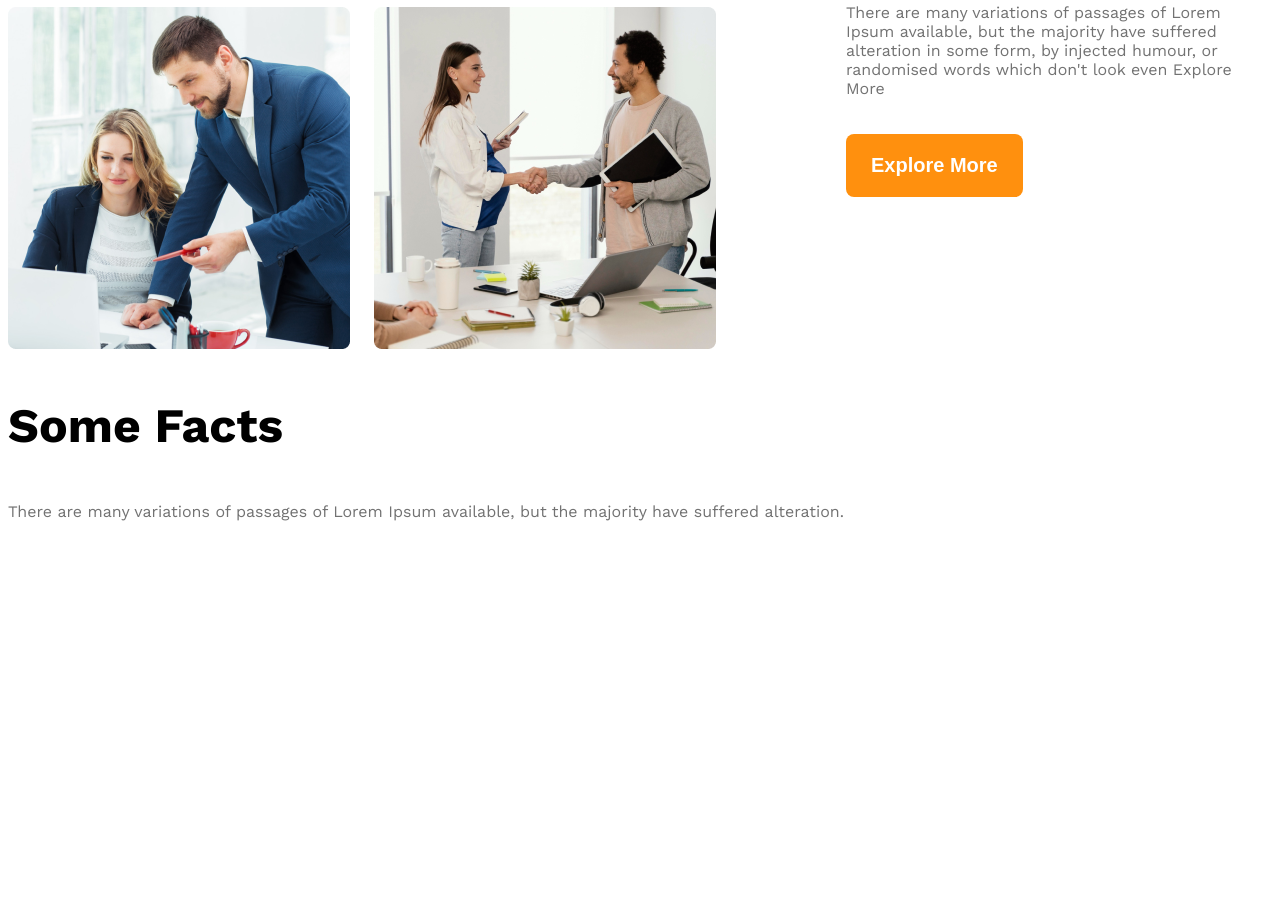
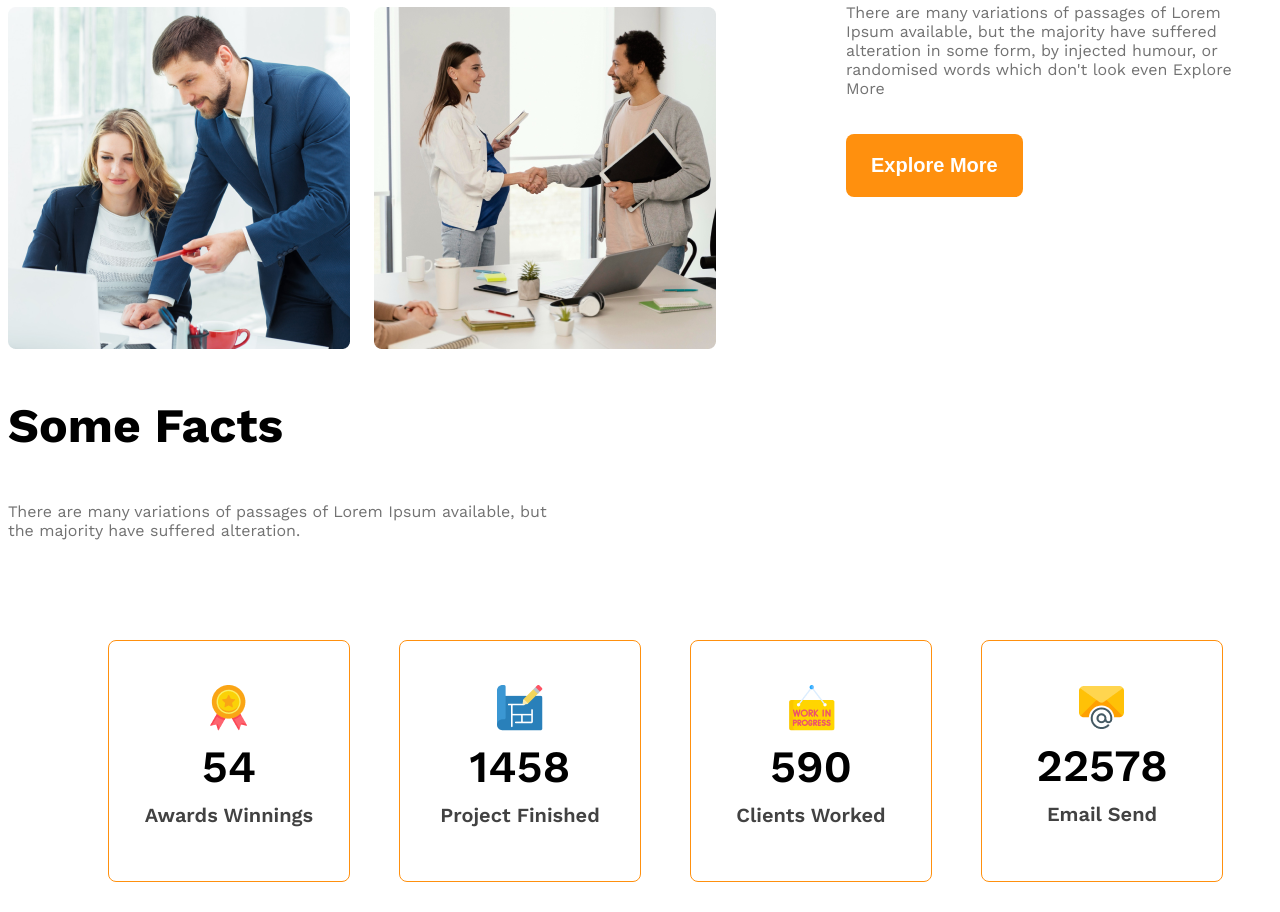
Before and after one commit to Tofael66/A3-Architects-10, a plain HTML site: page index.html in a window 1280 px wide. Shown: the part 1713-2625 px from the top of the page. Before the commit the page ends 2422 px from the top, so only its background shows below. Drawn offline with nearby package versions, Linux system fonts and the light colour scheme.

Commit message:
some facts section complete

```diff
--- a/index.html
+++ b/index.html
@@ -70,29 +70,47 @@
 
 <section>
   <h3 class="section-title"> Some Facts</h3>
-  <p class="text-light-gray">There are many variations of passages of Lorem Ipsum available, but the majority have suffered alteration.</p>
+  <p class="text-light-gray fact-description ">There are many variations of passages of Lorem Ipsum available, but the majority have suffered alteration.</p>
 
-  <div class="facfs-container">
+  <div class="facts-container">
     <!-- .fact*4>img.fact-icon+h4.fact-number+h5.fact-name -->
-    <div class="fact">
-      <img src="" alt="" class="fact-icon">
-      <h4 class="fact-number"></h4>
-      <h5 class="fact-name"></h5>
+    <div class="fact-card display-flex">
+  <div>
+
+    <img src="images/icons/ribon.png" alt="" class="fact-icon">
+    <h4 class="fact-number">54</h4>
+    <h5 class="fact-name">Awards Winnings</h5>
+
+  </div>
     </div>
-    <div class="fact">
-      <img src="" alt="" class="fact-icon">
-      <h4 class="fact-number"></h4>
-      <h5 class="fact-name"></h5>
+    <div class="fact-card display-flex">
+
+     <div>
+      <img src="images/icons/projects.png" alt="" class="fact-icon">
+      <h4 class="fact-number">1458</h4>
+      <h5 class="fact-name">
+        Project Finished</h5>
+
+     </div>
     </div>
-    <div class="fact">
-      <img src="" alt="" class="fact-icon">
-      <h4 class="fact-number"></h4>
-      <h5 class="fact-name"></h5>
+    <div class="fact-card display-flex">
+
+     <div>
+      <img src="images/icons/customers.png" alt="" class="fact-icon">
+      <h4 class="fact-number">590</h4>
+      <h5 class="fact-name">
+        Clients Worked
+        </h5>
+     </div>
     </div>
-    <div class="fact">
-      <img src="" alt="" class="fact-icon">
-      <h4 class="fact-number"></h4>
-      <h5 class="fact-name"></h5>
+    <div class="fact-card display-flex">
+
+      <div>
+        <img src="images/icons/email.png" alt="" class="fact-icon">
+        <h4 class="fact-number">22578</h4>
+        <h5 class="fact-name">
+          Email Send</h5>
+          </div>
     </div>
   </div>
 </section>
--- a/style/architects.css
+++ b/style/architects.css
@@ -160,6 +160,48 @@ main> section{
    font-weight: 500;
 }
 
+/* some fact style start */
+
+.fact-card{
+    border: 1px solid #FF900E;
+  width: 240px;
+  height: 240px;
+  border-radius: 8px;
+  justify-content: center;
+  align-items: center;
+  text-align: center;
+  margin-top: 50px;
+
+}
+.fact-description{
+    max-width: 540px;
+
+}
+
+.facts-container{
+    display: grid;
+    grid-template-columns: repeat(4, 1fr);
+    margin-top: 50px;
+    margin-left: 100px;
+
+
+}
+
+.fact-number{
+    font-size: 2.8rem;
+    font-weight: 600;
+    margin-top: 5px;
+    margin-bottom: 10px;
+
+}
+
+.fact-name{
+    font-size: 1.25rem;
+    font-weight: 600;
+    margin: 10px;
+    color: #424242;
+}
+
 
 /* resposive media quare */
 
@@ -171,13 +213,22 @@ main> section{
 
     }
 
-    .team-img-container{
+    .team-img-container, .facts-container{
         grid-template-columns: repeat(1, 1fr);
 
     }
 
+
     .our-features{
         margin-left: 20px;
+    }
+
+    .facts-container{
+        justify-items: center;
+        margin: 0 auto;
+    }
+    .fact-description, .section-title{
+      padding: 0  20px;
     }
 
 }
```
